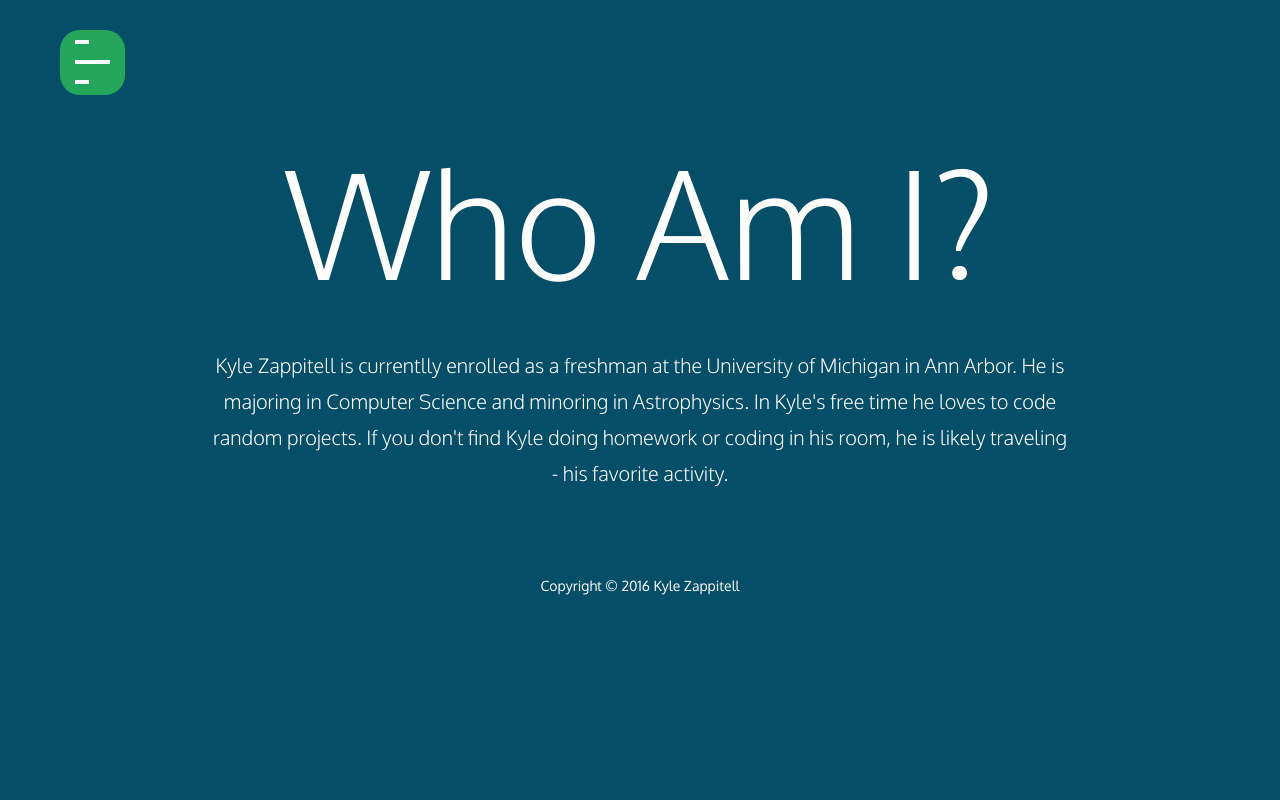
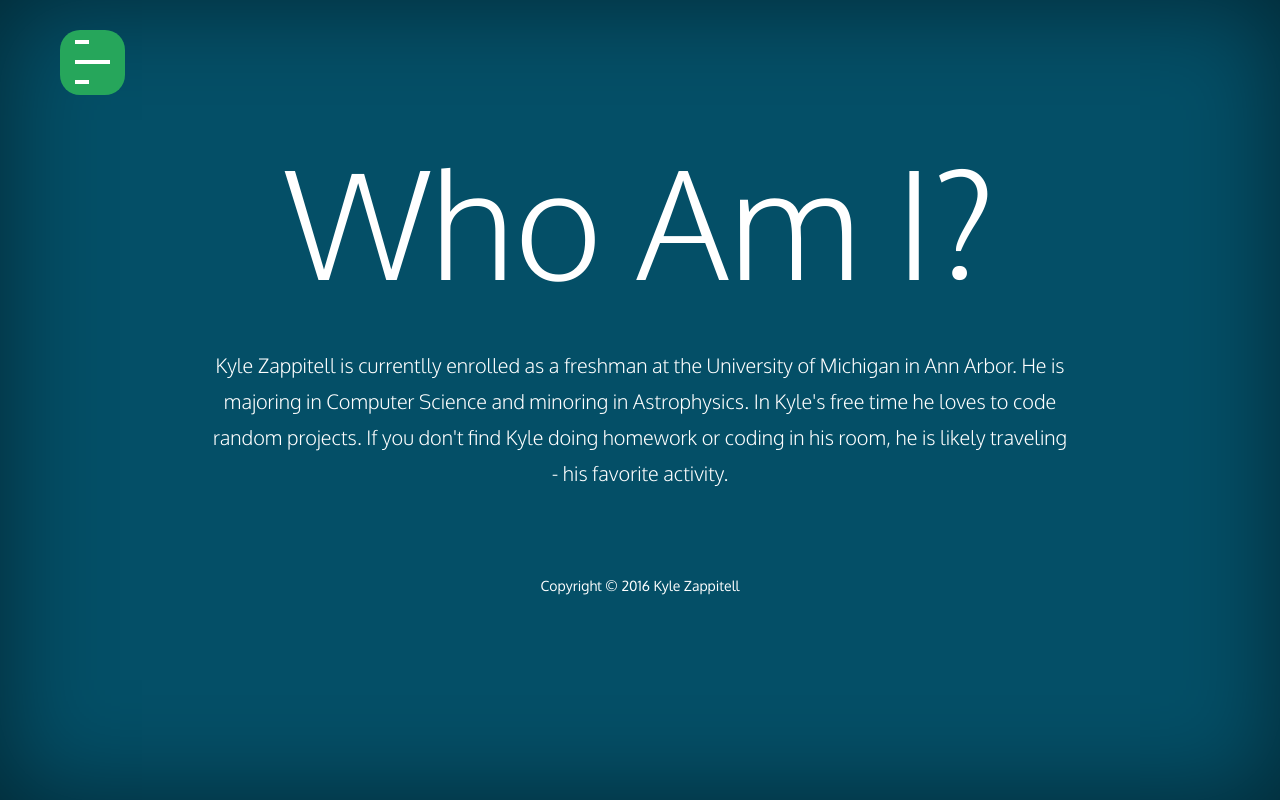
Before and after one commit to kdzapp/personalwebsite, a Node server app: template views/index.jade in a window 1280 px wide. Run offline with Node 20, Linux system fonts and the light colour scheme; the template is opened without the code that fills it, so the values that code supplies are empty.

Commit message:
Added shadow to home

```diff
--- a/public/css/homebar.css
+++ b/public/css/homebar.css
@@ -58,6 +58,8 @@ body {
   font-family: "Oxygen", Helvetica, sans-serif;
   font-size: 14px;
   line-height: 1.8;
+  -webkit-box-shadow: inset 0 0 100px rgba(0,0,0,.5);
+          box-shadow: inset 0 0 100px rgba(0,0,0,.5);
 }
 
 /* -----------------------------------------------------------------------------
```
